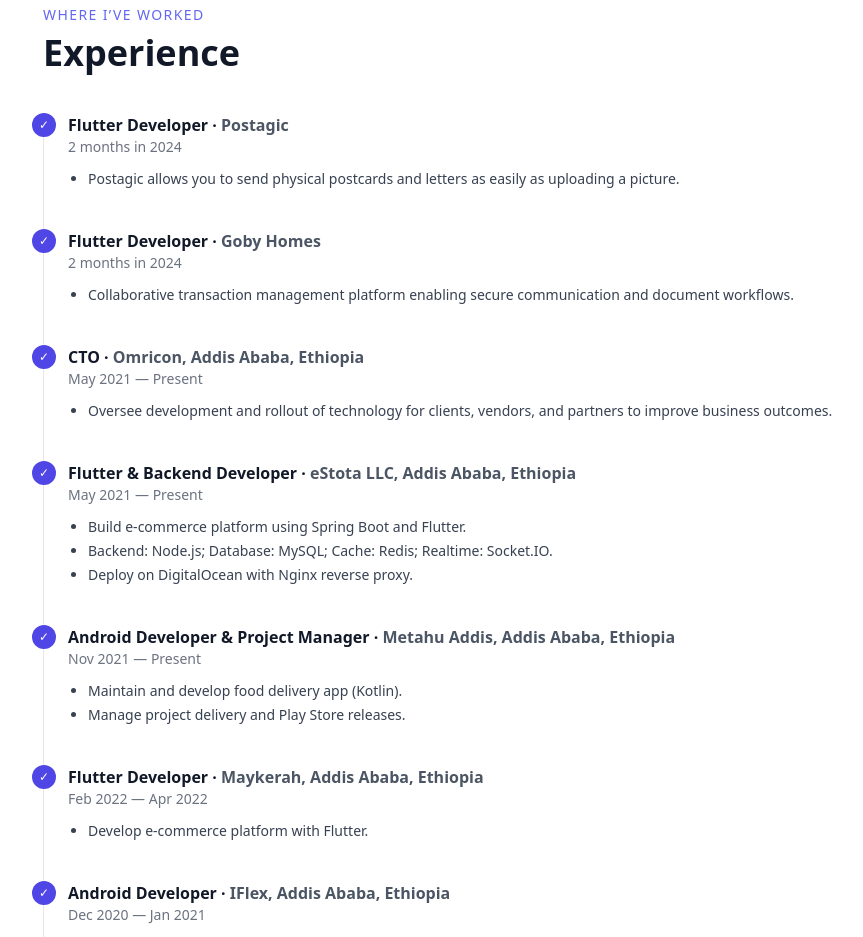
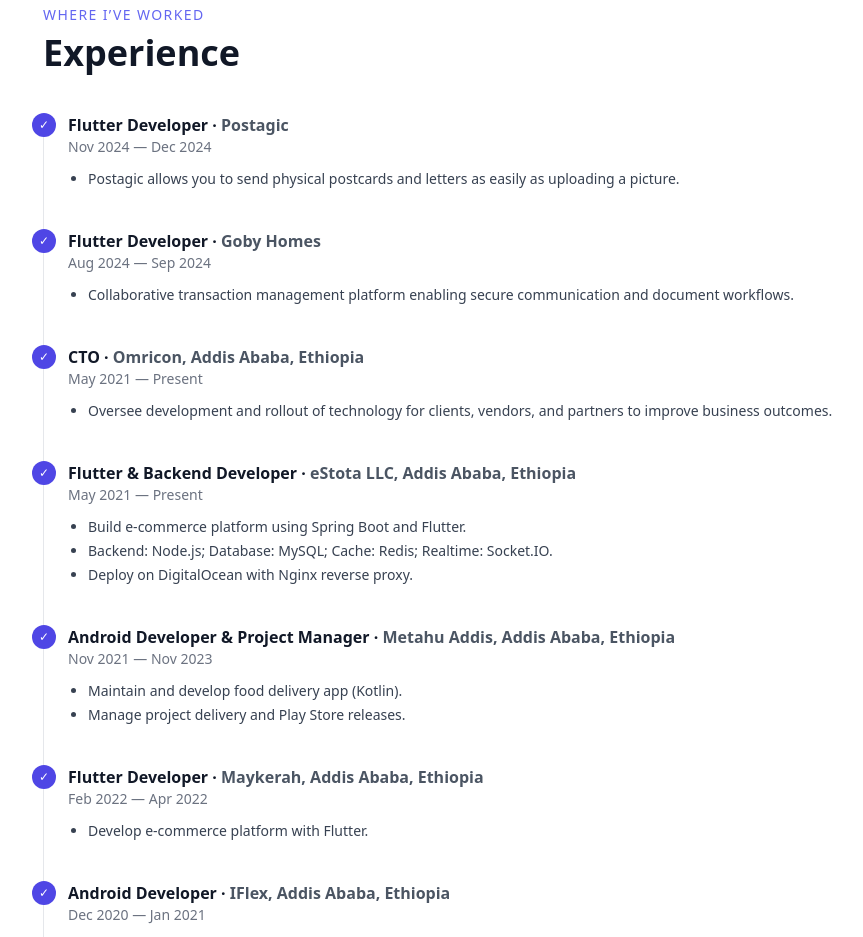
Before and after one commit to knatnaela/portfolio, a React (Create React App) app: page / in a window 1280 px wide. Shown: the part 1460-2397 px from the top of the page, without its empty margins (45-908 px from the left). Built offline with nearby package versions, Linux system fonts and the light colour scheme.

Commit message:
fix: use explicit date ranges; set Metahu Addis end date to Nov 2023

```diff
--- a/src/components/Experience.jsx
+++ b/src/components/Experience.jsx
@@ -5,7 +5,7 @@
     {
         role: "Flutter Developer",
         org: "Postagic",
-        period: "2 months in 2024",
+        period: "Nov 2024 — Dec 2024",
         points: [
             "Postagic allows you to send physical postcards and letters as easily as uploading a picture.",
         ],
@@ -13,7 +13,7 @@
     {
         role: "Flutter Developer",
         org: "Goby Homes",
-        period: "2 months in 2024",
+        period: "Aug 2024 — Sep 2024",
         points: [
             "Collaborative transaction management platform enabling secure communication and document workflows.",
         ],
@@ -39,7 +39,7 @@
     {
         role: "Android Developer & Project Manager",
         org: "Metahu Addis, Addis Ababa, Ethiopia",
-        period: "Nov 2021 — Present",
+        period: "Nov 2021 — Nov 2023",
         points: [
             "Maintain and develop food delivery app (Kotlin).",
             "Manage project delivery and Play Store releases.",
```
